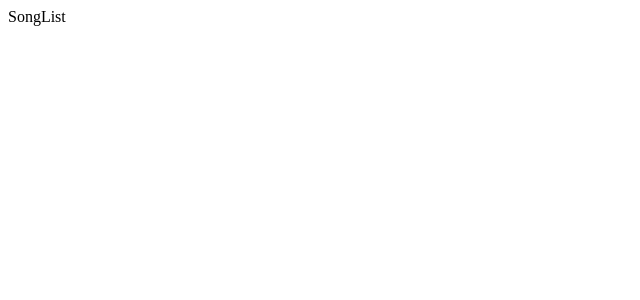
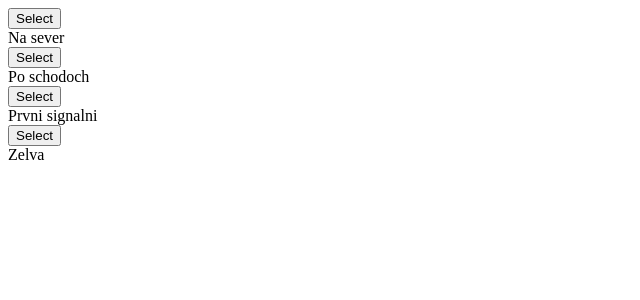
Before and after one commit to rstix/gr-react-redux-song-app, a React (Create React App) app: page / in a window 1280 px wide. Shown: the top 300 px of the page, without its empty margins (0-640 px from the left). Built offline with nearby package versions, Linux system fonts and the light colour scheme.

Commit message:
props passed from redux to react and rendered

```diff
--- a/src/components/SongList.js
+++ b/src/components/SongList.js
@@ -1,19 +1,29 @@
-import React from 'react'
+import React from "react";
 
-import { connect } from 'react-redux'
+import { connect } from "react-redux";
 
 class SongList extends React.Component {
-  render(){
-    return (
-      <div>
-      SongList
-      </div>
-    )
+  renderList() {
+    return this.props.songs.map(song => {
+      return (
+        <div className="item" key={song.title}>
+          <div className="right floated content">
+            <button className="ui button primary">Select</button>
+          </div>
+
+          <div className="content">{song.title}</div>
+        </div>
+      );
+    });
+  }
+
+  render() {
+    return <div className="ui divided list">{this.renderList()}</div>;
   }
 }
 
-const mapStateToProps = (state) => {
-  return { songs: state.songs }
-}
+const mapStateToProps = state => {
+  return { songs: state.songs };
+};
 
-export default connect(mapStateToProps)(SongList) // connect creates a react component
+export default connect(mapStateToProps)(SongList); // connect creates a react component
```
